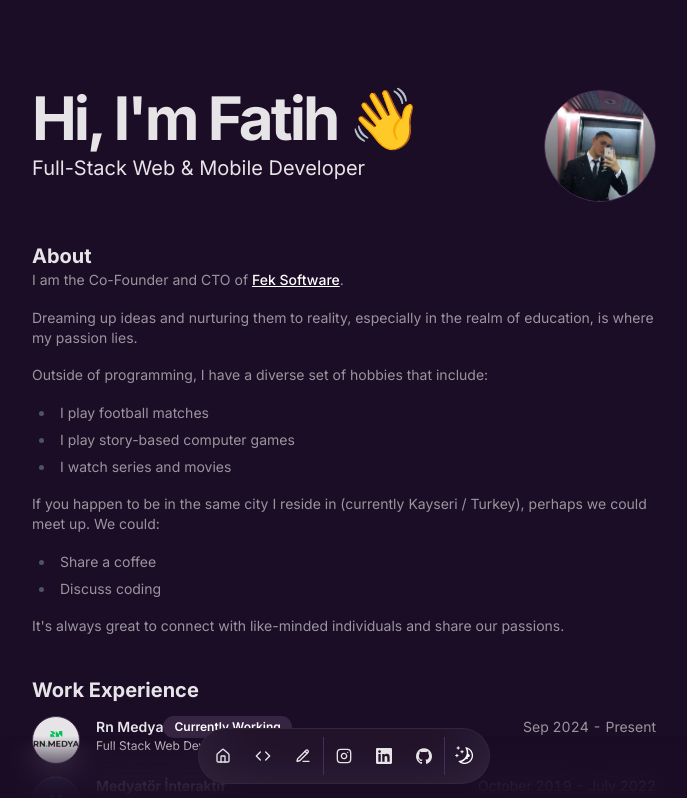
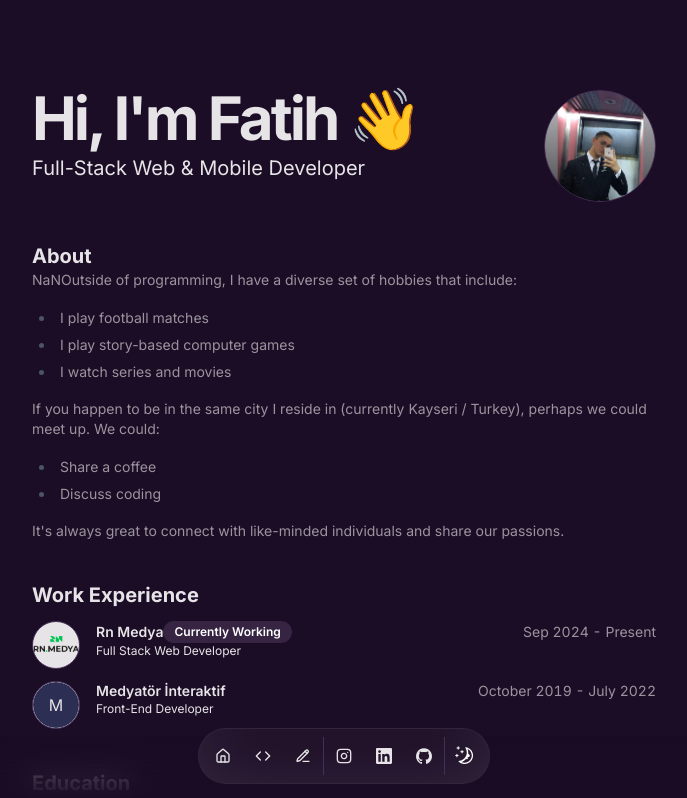
Before and after one commit to theebestzz/fekportfolio, a Next.js app: page / in a window 1280 px wide. Shown: the top 798 px of the page, without its empty margins (296-983 px from the left). Built offline with nearby package versions, Linux system fonts and the light colour scheme.

Commit message:
Update resume.tsx

```diff
--- a/data/resume.tsx
+++ b/data/resume.tsx
@@ -10,7 +10,6 @@ export const DATA = {
    description:
     'Full-Stack Web & Mobile Developer',
    summary:
-    'I am the Co-Founder and CTO of [Fek Software](https://www.feksoftware.com.tr). \n\n'
     + 'Dreaming up ideas and nurturing them to reality, especially in the realm of education, is where my passion lies.\n\n'
     + 'Outside of programming, I have a diverse set of hobbies that include:\n'
     + '- I play football matches\n'
```
